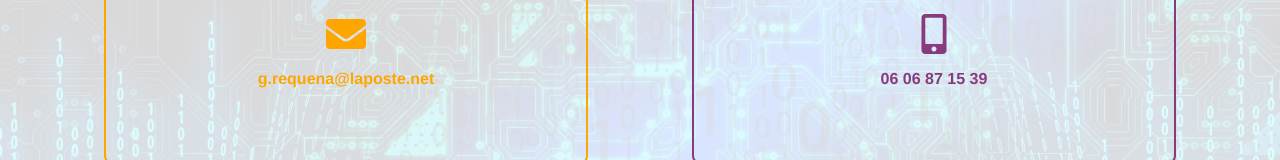
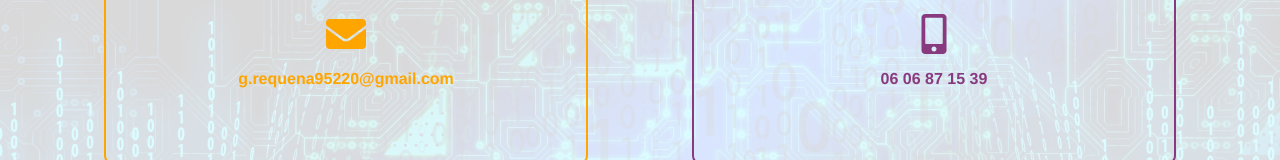
Before and after one commit to requenaGuillaume93400/portfolio, a Vue app: page / in a window 1280 px wide. Shown: the part 4436-4596 px from the top of the page. Built offline with nearby package versions, Linux system fonts and the light colour scheme; a web font is replaced by a local one.

Commit message:
update mail address

```diff
--- a/src/components/shared/FooterComponent.vue
+++ b/src/components/shared/FooterComponent.vue
@@ -4,13 +4,13 @@
 
     <div>
       <p>
-        <a href="mailto:g.requena@laposte.net" title="Envoyez moi un e-mail"
+        <a href="mailto:g.requena95220@gmail.com" title="Envoyez moi un e-mail"
           ><i class="fas fa-envelope"></i
         ></a>
       </p>
       <p>
-        <a href="mailto:g.requena@laposte.net" title="Envoyez moi un e-mail"
-          >g.requena@laposte.net</a
+        <a href="mailto:g.requena95220@gmail.com" title="Envoyez moi un e-mail"
+          >g.requena95220@gmail.com</a
         >
       </p>
     </div>
```
